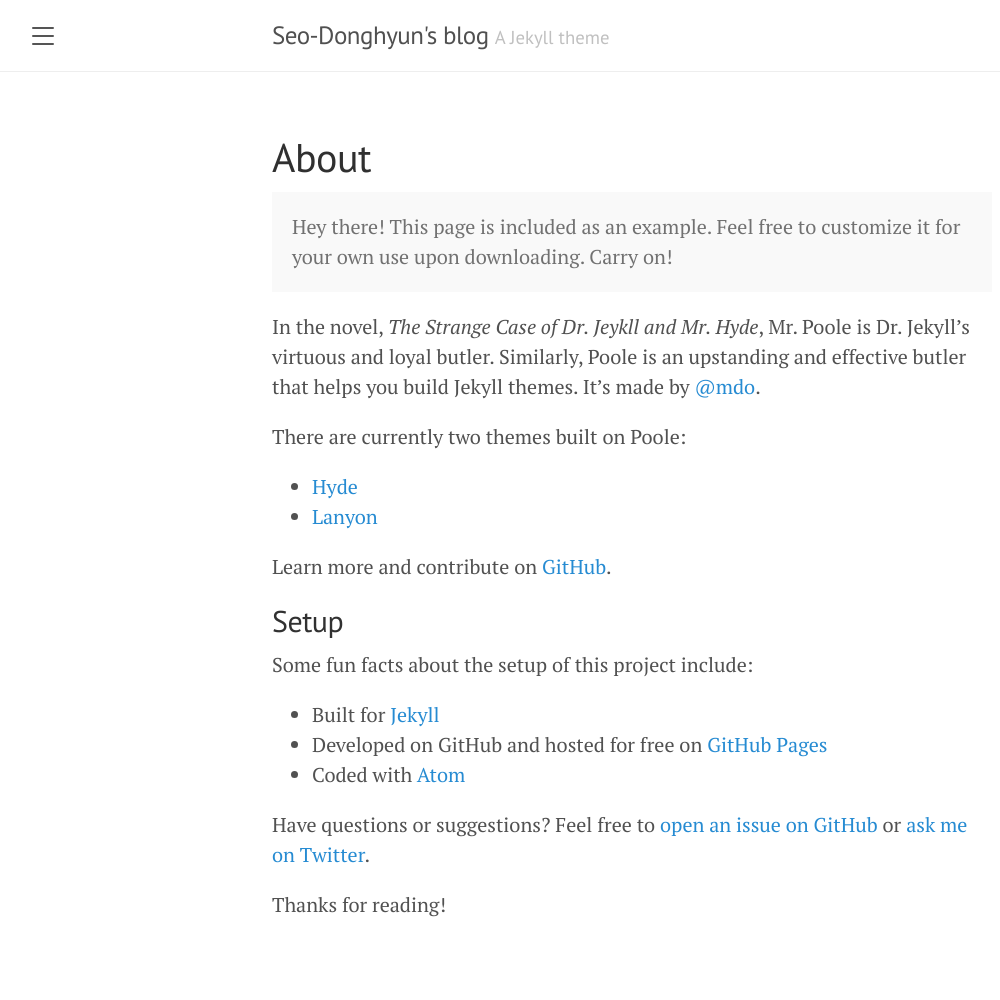
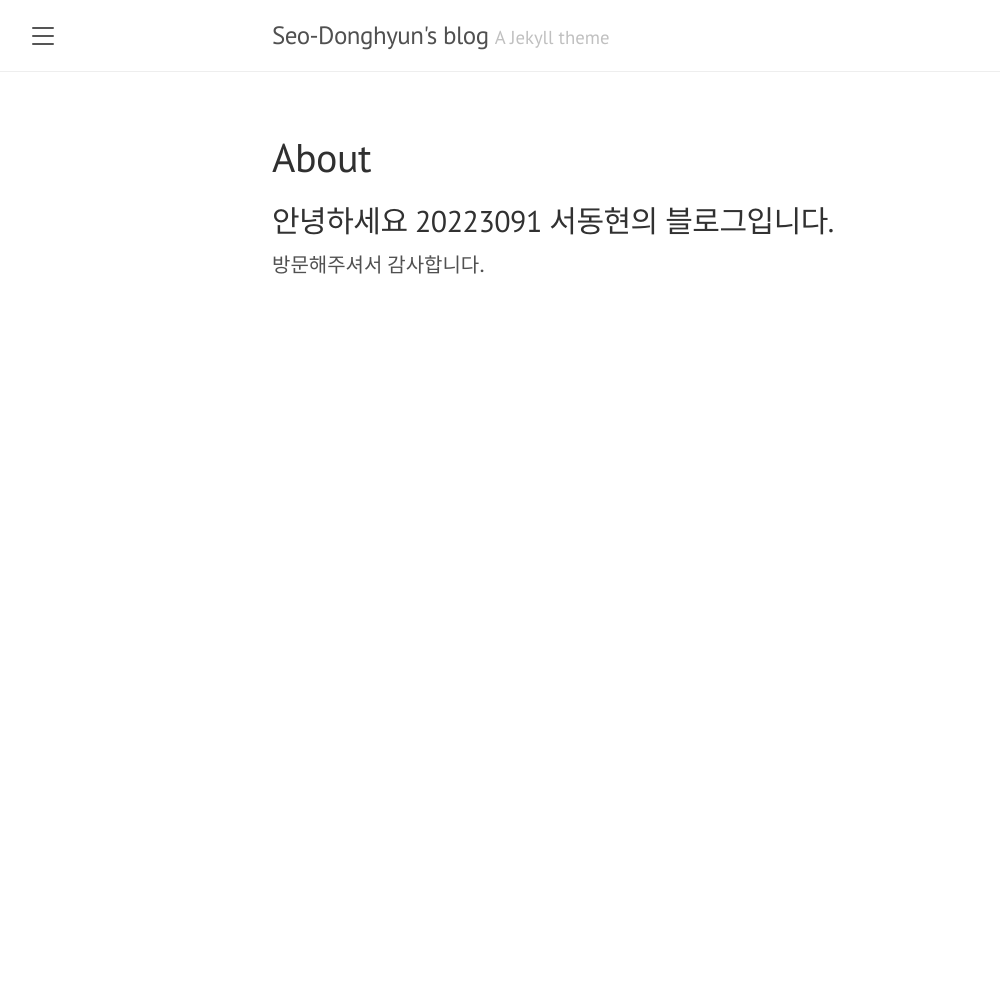
Before and after one commit to Seo-Donghyun/Seo-Donghyun.github.io, a Jekyll site: the page built from about.md, in a window 1280 px wide. Shown: the whole page, without its empty margins (8-1008 px from the left). Built offline with Jekyll 4.4.1, drawn with Linux system fonts in a browser that asks for light colours; comment, search, counter and statistics services are not loaded; after the commit the page ends 900 px from its top, so only the background shows below that.

Commit message:
add: download, githubproject

```diff
--- a/about.md
+++ b/about.md
@@ -3,7 +3,7 @@ layout: page
 title: About
 ---
 
-<p class="message">
+<!-- <p class="message">
   Hey there! This page is included as an example. Feel free to customize it for your own use upon downloading. Carry on!
 </p>
 
@@ -26,4 +26,8 @@ Some fun facts about the setup of this project include:
 
 Have questions or suggestions? Feel free to [open an issue on GitHub](https://github.com/poole/issues/new) or [ask me on Twitter](https://twitter.com/mdo).
 
-Thanks for reading!
+Thanks for reading! -->
+
+## 안녕하세요 20223091 서동현의 블로그입니다.
+
+방문해주셔서 감사합니다.
```
Also changed, not shown: githubproject.md (added, +8 -0 lines), README.md, download.md (added).
